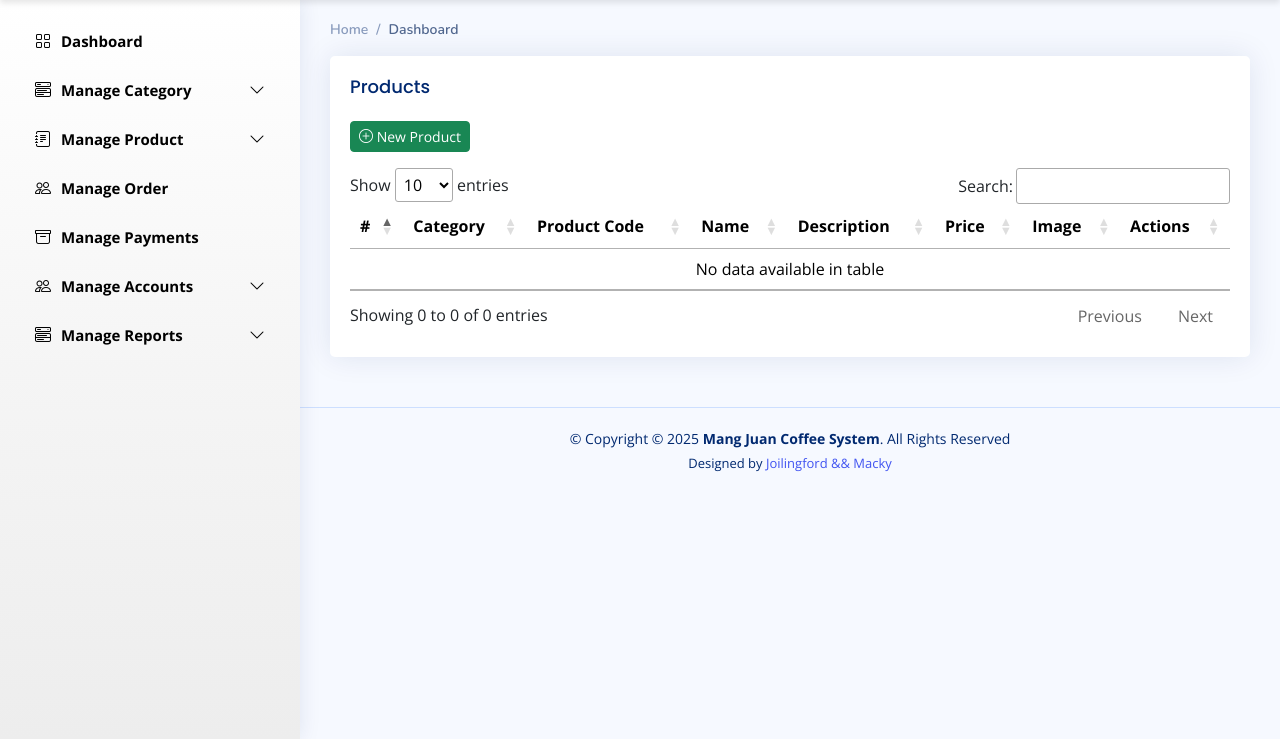
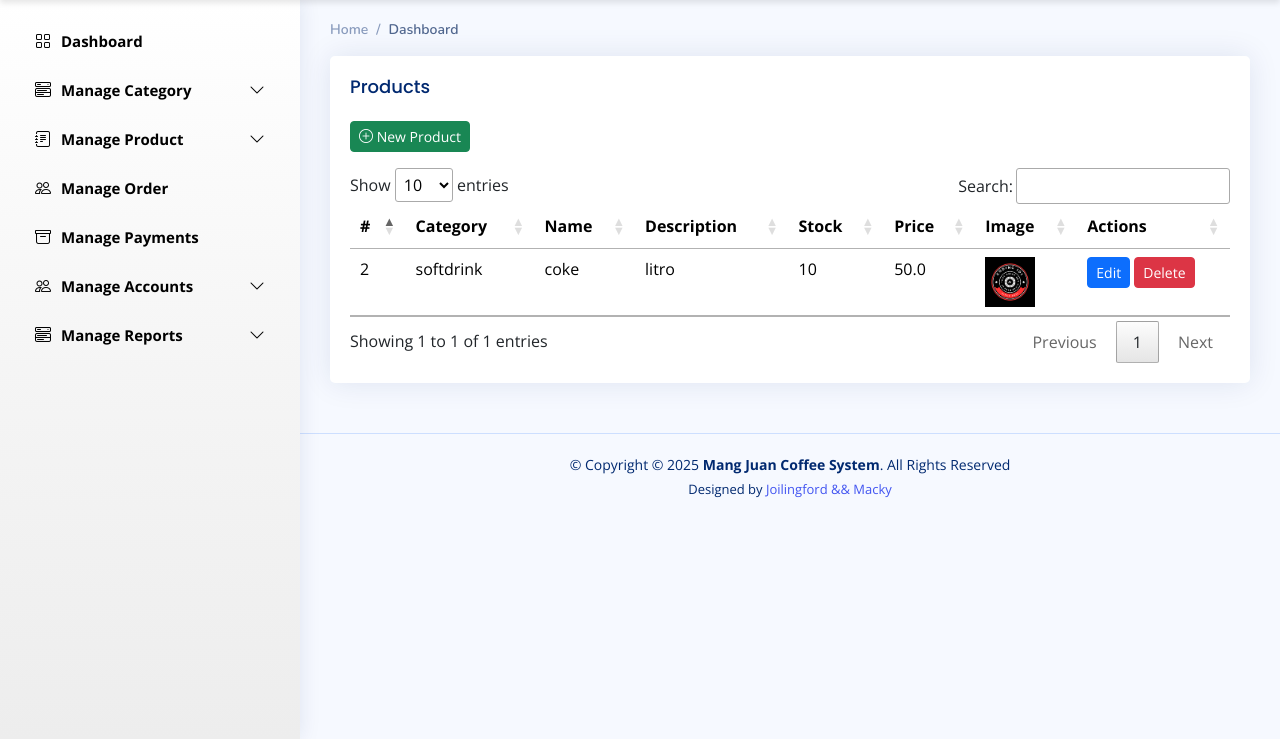
Before and after one commit to townhall11/Mang_Coffee_Sytem, a Flask app: page /products in a window 1280 px wide. Shown: the part 61-800 px from the top of the page. Run offline with Flask 3, Linux system fonts and the light colour scheme; a user stored in the database is signed in; data comes from the database, SQL or seed files in the repository; data that the repository does not hold is empty; some libraries are stand-ins or nearby versions.

Commit message:
products_CRUD

```diff
--- a/app.py
+++ b/app.py
@@ -3,12 +3,21 @@ from db import check_admin_login, check_customer_login, create_admin, create_cus
 from db import get_db_connection  # ✅ Import database connection from db.py
 from werkzeug.security import generate_password_hash
 from flask import request, jsonify
+from werkzeug.utils import secure_filename
 import pymysql  # Ensure you're using the right MySQL connector
-
+import os
 
 
 app = Flask(__name__)
+
+#secretkey
 app.secret_key = "AB_Is_Officially_Out"
+
+# Configure upload folder
+UPLOAD_FOLDER = 'static/uploads'
+app.config['UPLOAD_FOLDER'] = UPLOAD_FOLDER
+os.makedirs(UPLOAD_FOLDER, exist_ok=True)  # Ensure directory exists
+
 
 # Home Route
 @app.route("/")
@@ -390,44 +399,66 @@ def products():
     conn = get_db_connection()
     cursor = conn.cursor(dictionary=True)  # Fetch results as dictionaries
 
-    cursor.execute("SELECT * FROM products")
+    # Fetch products along with category names
+    cursor.execute("""
+        SELECT products.id, products.prod_name, products.prod_desc, products.stock,
+               products.prod_price, products.prod_img, category.categoryname AS category_name
+        FROM products
+        JOIN category ON products.category = category.id
+    """)
     products = cursor.fetchall()
-
-    cursor.execute("SELECT id, categoryname FROM category")
-    categories = cursor.fetchall()
 
     conn.close()
 
-    # Debugging: Print categories in the terminal
-    print("Categories from DB:", categories)
-
-    return render_template('products.html', products=products, categories=categories, admin_name=session["admin_name"])
+    return render_template('products.html', products=products, admin_name=session["admin_name"])
 
 # Add Product
 @app.route('/add_product', methods=['POST'])
 def add_product():
-    if request.method == 'POST':
-        category = request.form['category']
-        prod_code = request.form['prod_code']
-        prod_name = request.form['prod_name']
-        prod_desc = request.form['prod_desc']
-        prod_price = request.form['prod_price']
-        file = request.files['prod_img']
+    try:
+        category = request.form.get('category')
+        prod_name = request.form.get('prod_name')
+        prod_desc = request.form.get('prod_desc')
+        prod_price = request.form.get('prod_price')
+        stock = request.form.get('stock')
+        file = request.files.get('prod_img')
 
-        if file:
+        # Validate category
+        if not category or not category.isdigit():
+            return jsonify({'success': False, 'message': 'Invalid category selection'}), 400
+        category = int(category)
+
+        # Convert price and stock to correct types
+        try:
+            prod_price = float(prod_price)
+            stock = int(stock)
+        except ValueError:
+            return jsonify({'success': False, 'message': 'Invalid price or stock format'}), 400
+
+        # Handle file upload
+        if file and file.filename:
             filename = secure_filename(file.filename)
-            file.save(os.path.join(app.config['UPLOAD_FOLDER'], filename))
+            file_path = os.path.join(app.config['UPLOAD_FOLDER'], filename)
+            file.save(file_path)
         else:
-            filename = ""
+            filename = "logo_mangjuan.png"
 
+        # Save product to database
         conn = get_db_connection()
         cursor = conn.cursor()
-        cursor.execute("INSERT INTO products (category, prod_code, prod_name, prod_img, prod_desc, prod_price) VALUES (%s, %s, %s, %s, %s, %s)",
-                       (category, prod_code, prod_name, filename, prod_desc, prod_price))
+        cursor.execute("""
+            INSERT INTO products (category, prod_name, prod_img, prod_desc, prod_price, stock)
+            VALUES (%s, %s, %s, %s, %s, %s)
+        """, (category, prod_name, filename, prod_desc, prod_price, stock))
         conn.commit()
         conn.close()
 
         return jsonify({'success': True, 'message': 'Product added successfully!'})
+
+    except Exception as e:
+        print("Error:", str(e))
+        return jsonify({'success': False, 'message': 'Error adding product', 'error': str(e)}), 500
+
 
 # Edit Product
 @app.route('/edit_product/<int:id>', methods=['POST'])
--- a/templates/products.html
+++ b/templates/products.html
@@ -76,9 +76,9 @@
                      <tr>
                          <th>#</th>
                          <th>Category</th>
-                         <th>Product Code</th>
                          <th>Name</th>
                          <th>Description</th>
+                         <th>Stock</th>
                          <th>Price</th>
                          <th>Image</th>
                          <th>Actions</th>
@@ -88,10 +88,10 @@
                      {% for product in products %}
                      <tr>
                   <td>{{ product.id }}</td>
-                  <td>{{ product.category }}</td>
-                  <td>{{ product.prod_code }}</td>
+                  <td>{{ product.category_name }}</td>
                   <td>{{ product.prod_name }}</td>
                   <td>{{ product.prod_desc }}</td>
+                  <td>{{ product.stock }}</td>
                   <td>{{ product.prod_price }}</td>
                   <td><img src="{{ url_for('static', filename='uploads/' + product.prod_img) }}" width="50"></td>
                   <td>
@@ -137,11 +137,6 @@
                             {% endfor %}
                         </select>
                     </div>
-
-                    <div class="mb-3">
-                        <label class="form-label">Product Code</label>
-                        <input type="text" class="form-control" name="prod_code" required>
-                    </div>
                     <div class="mb-3">
                         <label class="form-label">Product Name</label>
                         <input type="text" class="form-control" name="prod_name" required>
@@ -152,13 +147,18 @@
                     </div>
                     <div class="mb-3">
                         <label class="form-label">Price</label>
-                        <input type="text" class="form-control" name="prod_price" required>
+                        <input type="number" step="0.01" class="form-control" name="prod_price" required>
+                    </div>
+                    <div class="mb-3">
+                        <label class="form-label">Stock</label>
+                        <input type="number" class="form-control" name="stock" required>
                     </div>
                     <div class="mb-3">
                         <label class="form-label">Image</label>
                         <input type="file" class="form-control" name="prod_img">
                     </div>
                     <button type="submit" class="btn btn-primary">Add Product</button>
+                    <button type="button" class="btn btn-secondary" data-bs-dismiss="modal">Close</button>
                 </form>
             </div>
         </div>
@@ -168,27 +168,6 @@
 
 
 <!-- Edit Category Modal -->
-<div class="modal fade" id="editCategoryModal" tabindex="-1" aria-hidden="true">
-    <div class="modal-dialog">
-        <div class="modal-content">
-            <div class="modal-header">
-                <h5 class="modal-title">Edit Category</h5>
-                <button type="button" class="btn-close" data-bs-dismiss="modal" aria-label="Close"></button>
-            </div>
-            <div class="modal-body">
-                <form id="editCategoryForm">
-                    <input type="hidden" id="categoryId" name="category_id">
-                    <div class="mb-3">
-                        <label for="categoryname" class="form-label">Category Name</label>
-                        <input type="text" class="form-control" id="categoryname" name="categoryname" required>
-                    </div>
-                    <button type="button" class="btn btn-primary" onclick="submitEditCategory()">Save Changes</button>
-                    <button type="button" class="btn btn-secondary" data-bs-dismiss="modal">Close</button>
-                </form>
-            </div>
-        </div>
-    </div>
-</div>
 
 
 
@@ -239,11 +218,16 @@ document.getElementById("addProductForm").addEventListener("submit", function(ev
     })
     .then(response => response.json())
     .then(data => {
+        if (data.success) {
             Swal.fire("Success!", data.message, "success").then(() => location.reload());
+        } else {
+            Swal.fire("Error!", data.message, "error");
+        }
     })
-    .catch(error => console.error(error));
+    .catch(error => console.error("Error:", error));
 });
-
+</script>
+<script>
 function deleteProduct(id) {
     Swal.fire({
         title: "Are you sure?",
```
Also changed, not shown: database/coffee_db.sql (+14 -6 lines), static/uploads/Coding_101.png (added), static/uploads/logo_mangjuan.png (added). Lines whose indentation alone changed are shown as unchanged.
